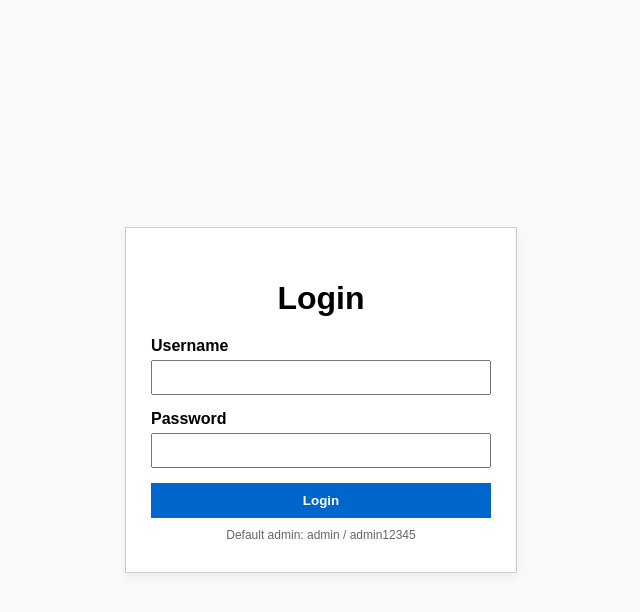
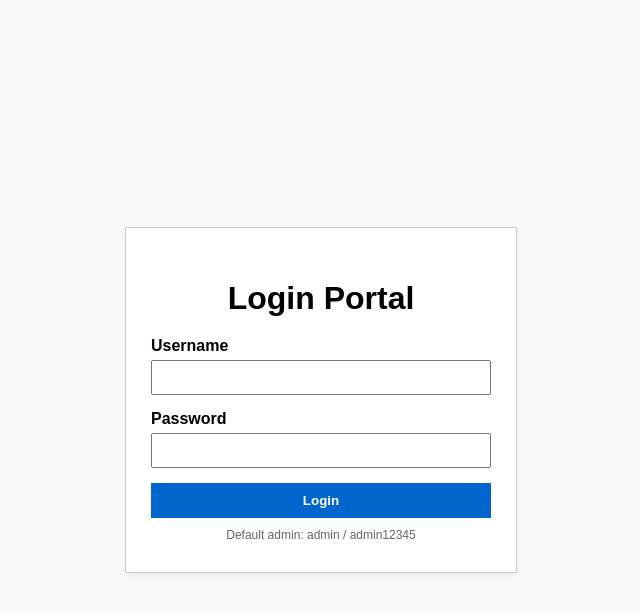
Before and after one commit to npaibay/PHP_Exer4, a PHP site: page /login.php in a window 1280 px wide. Shown: the top 612 px of the page, without its empty margins (319-959 px from the left). Run offline with PHP 8.4, Linux system fonts and the light colour scheme.

Commit message:
Changed title from Login to Login Portal

```diff
--- a/public/login.php
+++ b/public/login.php
@@ -36,7 +36,7 @@ if ($_SERVER['REQUEST_METHOD'] === 'POST') {
 <!DOCTYPE html>
 <html>
 <head>
-    <title>Login</title>
+    <title>Login Portal</title>
     <style>
         body {
             font-family: Arial, sans-serif;
@@ -104,7 +104,7 @@ if ($_SERVER['REQUEST_METHOD'] === 'POST') {
 <body>
 
 <div class="card">
-    <h1>Login</h1>
+    <h1>Login Portal</h1>
 
     <?php if ($error !== ''): ?>
         <div class="error"><?= htmlspecialchars($error) ?></div>
```
